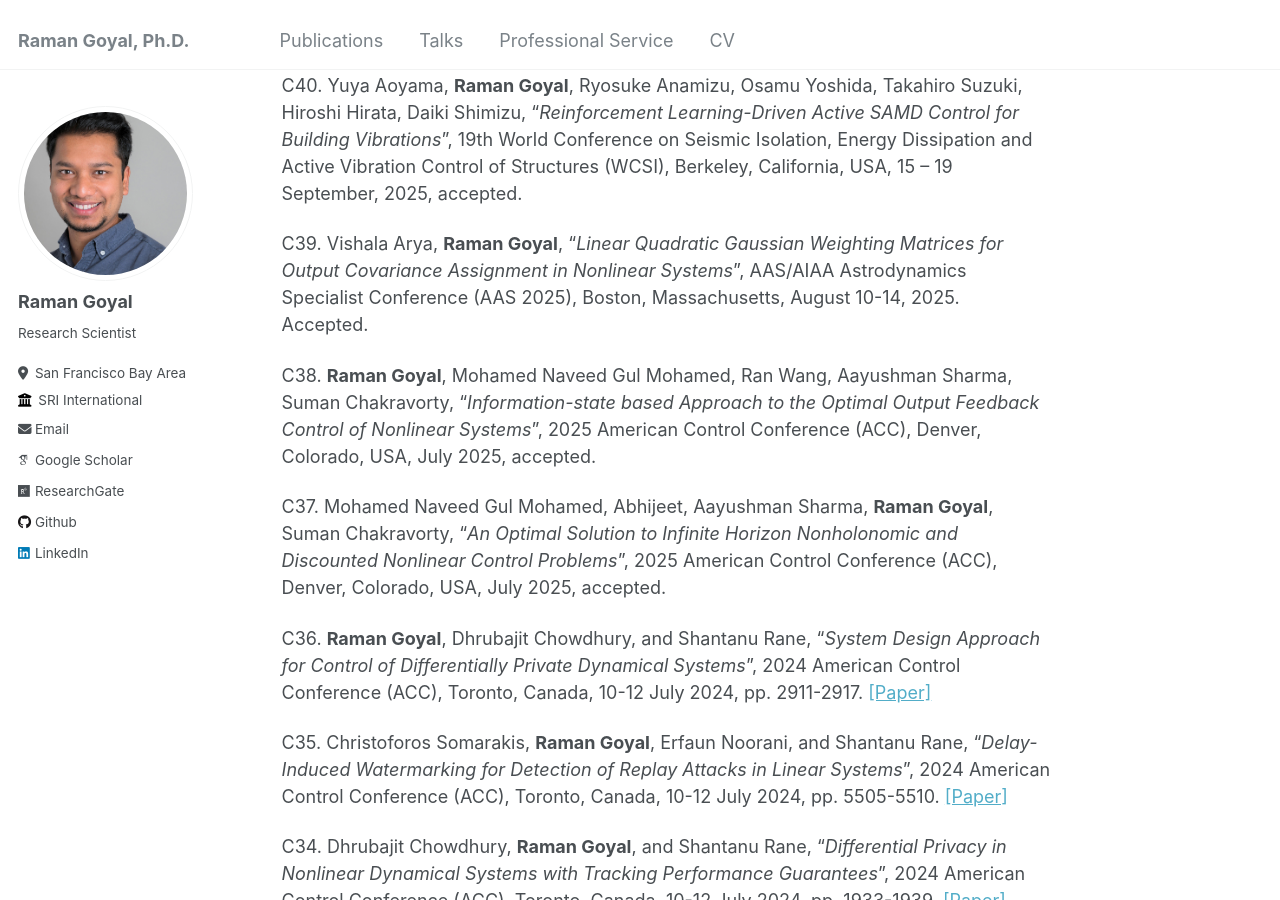
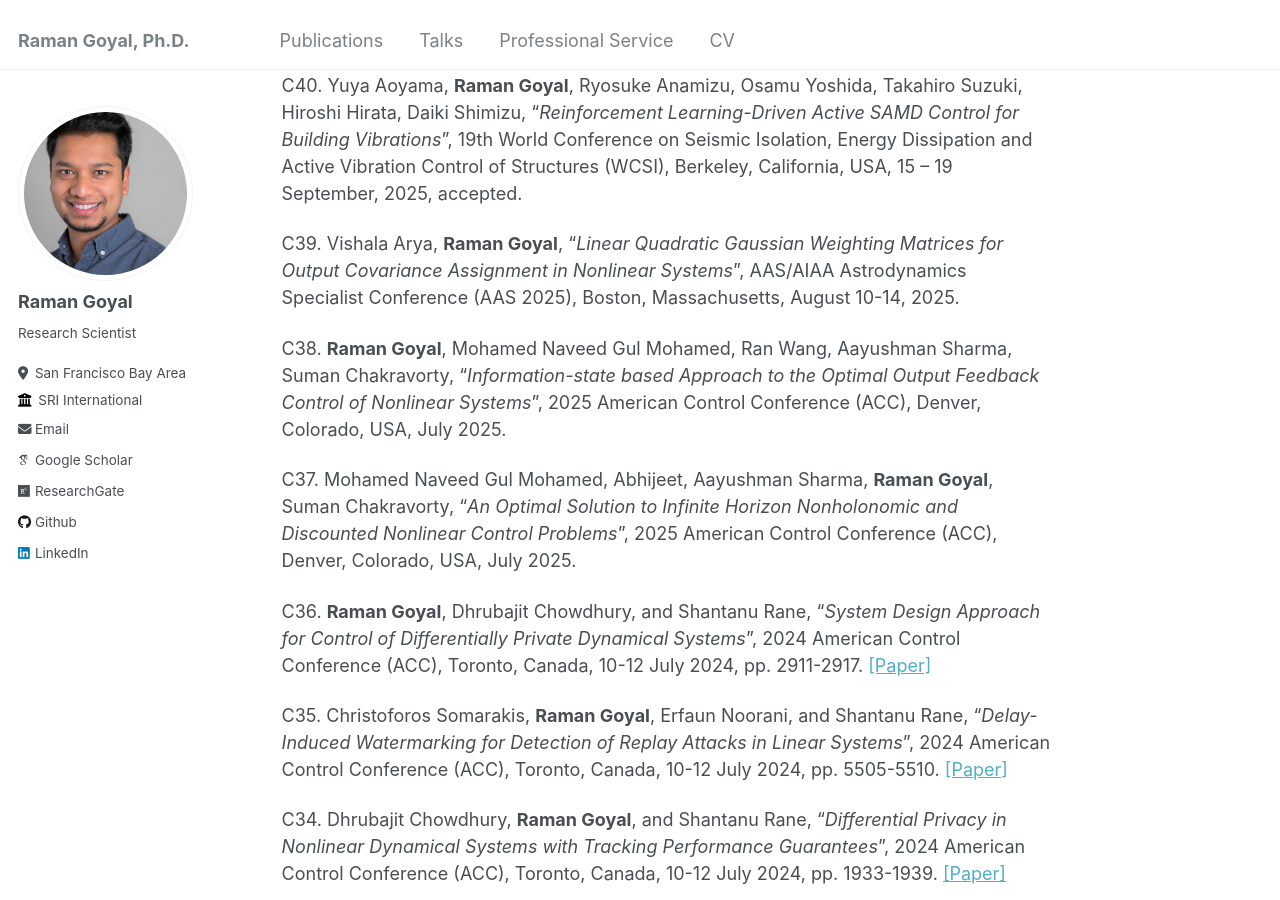
Before and after one commit to ramaniitrgoyal92/ramaniitrgoyal92.github.io, a Jekyll site: the page built from _pages/publications.md, in a window 1280 px wide and 900 px high, scrolled down 293 px. Built offline with Jekyll 4.4.1, drawn with Linux system fonts in a browser that asks for light colours; some web fonts are replaced.

Commit message:
added paper

```diff
--- a/_pages/publications.md
+++ b/_pages/publications.md
@@ -16,12 +16,12 @@ Peer-reviewed Conference Articles
 
 C40. Yuya Aoyama, **Raman Goyal**, Ryosuke Anamizu, Osamu Yoshida, Takahiro Suzuki, Hiroshi Hirata, Daiki Shimizu, "_Reinforcement Learning-Driven Active SAMD Control for Building Vibrations_", 19th World Conference on Seismic Isolation, Energy Dissipation and Active Vibration Control of Structures (WCSI), Berkeley, California, USA, 15 – 19 September, 2025, accepted.
 
-C39. Vishala Arya, **Raman Goyal**, "_Linear Quadratic Gaussian Weighting Matrices for Output Covariance Assignment in Nonlinear Systems_", AAS/AIAA Astrodynamics Specialist Conference (AAS 2025), Boston, Massachusetts, August 10-14, 2025. Accepted.
+C39. Vishala Arya, **Raman Goyal**, "_Linear Quadratic Gaussian Weighting Matrices for Output Covariance Assignment in Nonlinear Systems_", AAS/AIAA Astrodynamics Specialist Conference (AAS 2025), Boston, Massachusetts, August 10-14, 2025.
 
-C38. **Raman Goyal**, Mohamed Naveed Gul Mohamed, Ran Wang, Aayushman Sharma, Suman Chakravorty, "_Information-state based Approach to the Optimal Output Feedback Control of Nonlinear Systems_", 2025 American Control Conference (ACC), Denver, Colorado, USA, July 2025, accepted.
+C38. **Raman Goyal**, Mohamed Naveed Gul Mohamed, Ran Wang, Aayushman Sharma, Suman Chakravorty, "_Information-state based Approach to the Optimal Output Feedback Control of Nonlinear Systems_", 2025 American Control Conference (ACC), Denver, Colorado, USA, July 2025.
 
 
-C37. Mohamed Naveed Gul Mohamed, Abhijeet, Aayushman Sharma, **Raman Goyal**, Suman Chakravorty, "_An Optimal Solution to Infinite Horizon Nonholonomic and Discounted Nonlinear Control Problems_", 2025 American Control Conference (ACC), Denver, Colorado, USA, July 2025, accepted.
+C37. Mohamed Naveed Gul Mohamed, Abhijeet, Aayushman Sharma, **Raman Goyal**, Suman Chakravorty, "_An Optimal Solution to Infinite Horizon Nonholonomic and Discounted Nonlinear Control Problems_", 2025 American Control Conference (ACC), Denver, Colorado, USA, July 2025.
 
 
 C36. **Raman Goyal**, Dhrubajit Chowdhury, and Shantanu Rane, "_System Design Approach for Control of Differentially Private Dynamical Systems_", 2024 American Control Conference (ACC), Toronto, Canada, 10-12 July 2024, pp. 2911-2917.
```
